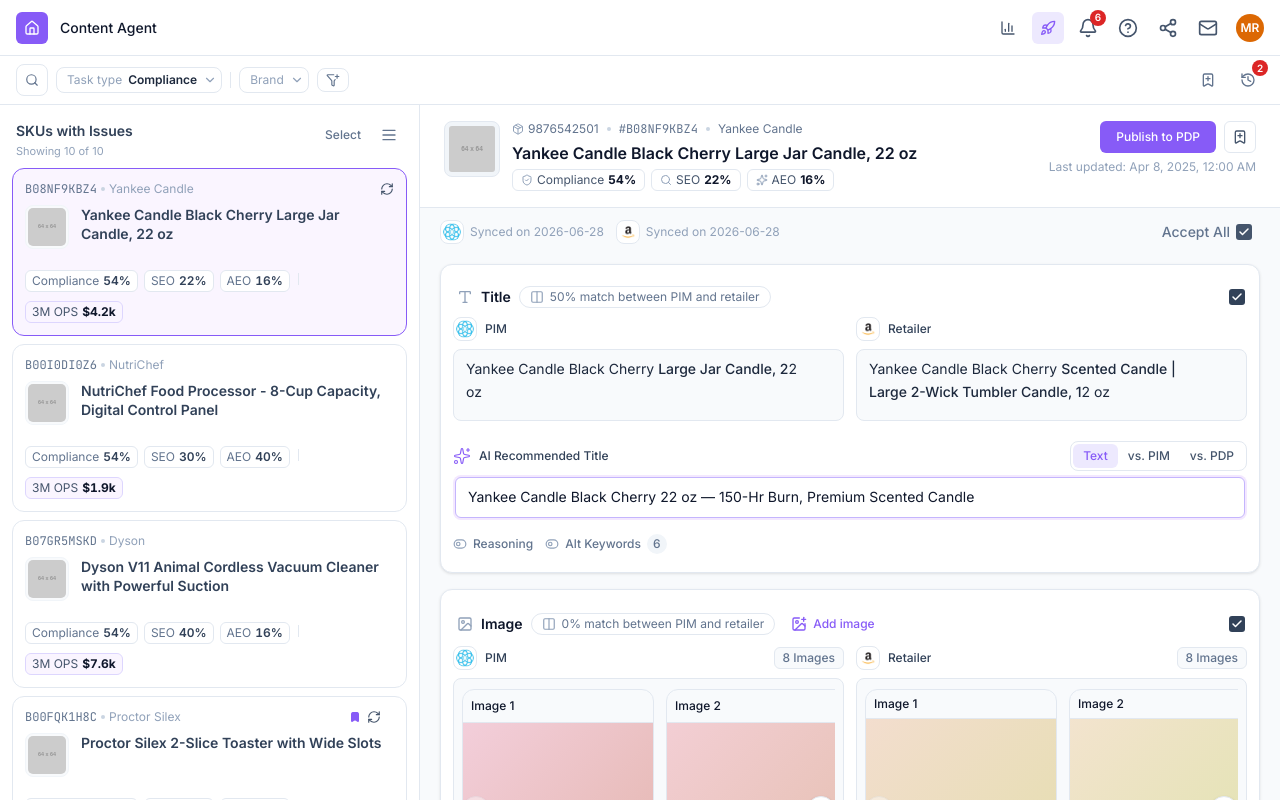
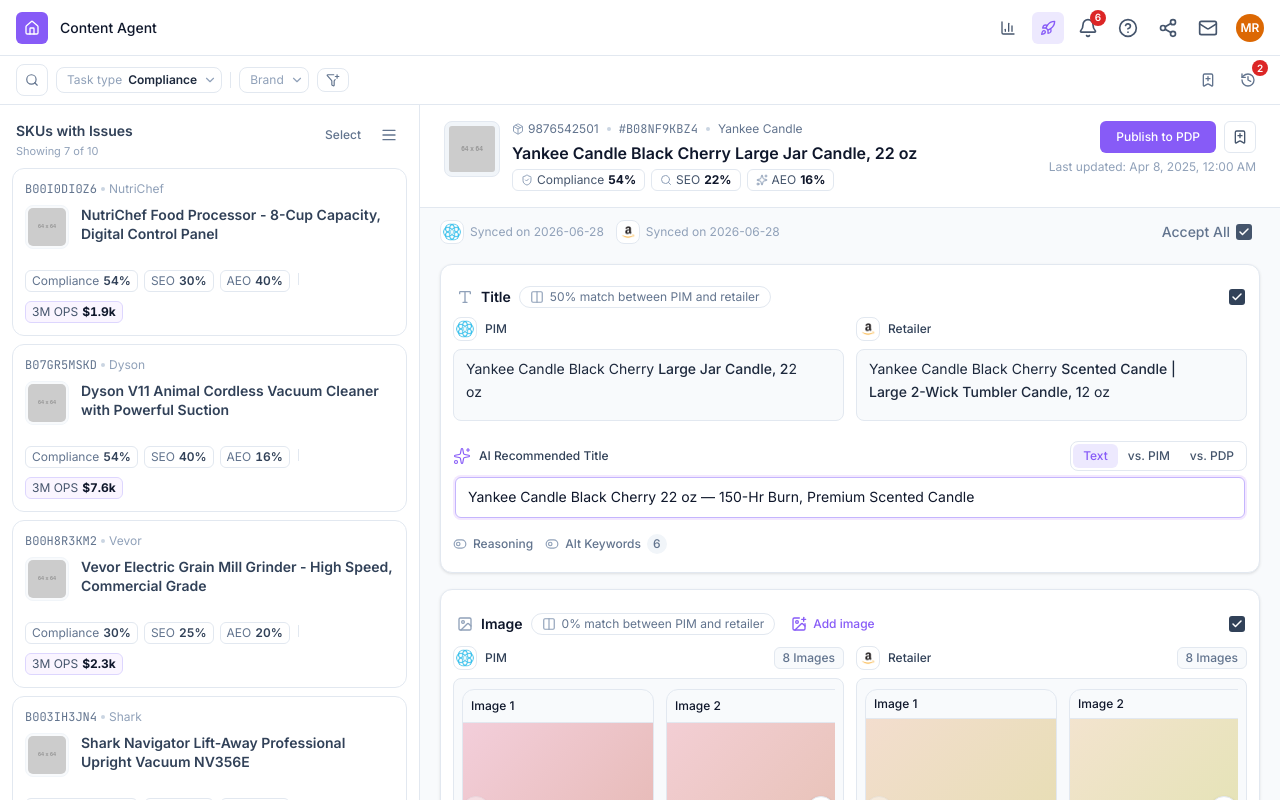
Before and after one commit to CIQDesignGit/ContentAgentRevamp, a Next.js app: page / in a window 1280 px wide. Built offline with nearby package versions, Linux system fonts and the light colour scheme.

Commit message:
add the SKU card move out animation once changes are published

```diff
--- a/package.json
+++ b/package.json
@@ -13,6 +13,7 @@
     "class-variance-authority": "^0.7.1",
     "clsx": "^2.1.1",
     "cmdk": "^1.1.1",
+    "framer-motion": "^12.42.0",
     "lucide-react": "^1.16.0",
     "next": "16.2.6",
     "next-themes": "^0.4.6",
--- a/src/app/page.tsx
+++ b/src/app/page.tsx
@@ -88,8 +88,8 @@
 
   const filteredSkus = useMemo(
     () => MOCK_SKUS
-      // Success SKUs are "done" — they graduate out of the review list
-      .filter((s) => (actionStatusMap[s.id] ?? "to-do") !== "success")
+      // Sidebar is a "to-do" list — only show SKUs that haven't been actioned yet
+      .filter((s) => (actionStatusMap[s.id] ?? "to-do") === "to-do")
       .filter((s) => passesFilter(s, filter) && passesSearch(s, search))
       // When the bookmarks toggle is active, only show bookmarked SKUs
       .filter((s) => !bookmarkedOnly || bookmarkSet.has(s.id))
@@ -130,15 +130,43 @@
 
   const publishBarState: PublishBarState = useMemo(() => {
     const hasPublishable = publishSummary.publishable.length > 0
+    // Pending reviews (unreviewed AI suggestions) also count — user can publish directly.
+    const hasPending = publishSummary.pendingReviewCount > 0
     const inFlight = Boolean(activeBatch) || Boolean(content.isPublishing)
 
     if (inFlight) {
-      // Keep publish enabled when more accepted changes are staged during an active sync.
       return hasPublishable ? "syncing" : "publishing"
     }
-    if (hasPublishable) return "ready"
+    if (hasPublishable || hasPending) return "ready"
     return "disabled"
-  }, [content.isPublishing, activeBatch, publishSummary.publishable.length])
+  }, [content.isPublishing, activeBatch, publishSummary.publishable.length, publishSummary.pendingReviewCount])
+
+  // Combines accepted + still-pending AI suggestions so the dialog shows everything
+  // that will be published (pending items are auto-accepted on confirm).
+  const effectivePublishSummary = useMemo(() => {
+    const acceptedKeys = new Set(publishSummary.publishable.map((f) => f.key))
+    const pendingFields: { key: string; label: string }[] = []
+
+    if (content.titleStatus === "pending" && content.titleRecommendation) {
+      pendingFields.push({ key: "title", label: "Title" })
+    }
+    content.bulletRecommendations.forEach((r) => {
+      if (r.status === "pending") {
+        pendingFields.push({ key: `bullet:${r.id}`, label: r.label || "Bullet" })
+      }
+    })
+    if (content.descriptionStatus === "pending" && content.descriptionRecommendation) {
+      pendingFields.push({ key: "description", label: "Description" })
+    }
+
+    return {
+      ...publishSummary,
+      publishable: [
+        ...publishSummary.publishable,
+        ...pendingFields.filter((f) => !acceptedKeys.has(f.key)),
+      ],
+    }
+  }, [publishSummary, content])
 
   const hasUnpublishedAcceptedChanges = publishSummary.publishable.length > 0
 
@@ -240,12 +268,28 @@
 
   function handlePublishConfirm() {
     setPublishDialogOpen(false)
-    const fieldKeys = publishSummary.publishable.map((f) => f.key)
     const queuedFollowUp = Boolean(activeBatch)
-    const fieldNames = publishSummary.publishable.map((f) => f.label).join(", ")
+    const fieldNames = effectivePublishSummary.publishable.map((f) => f.label).join(", ")
 
     patch((prev) => {
-      const next = applyPublishStart(prev, fieldKeys, queuedFollowUp)
+      // Auto-accept any still-pending recommendations so they get included in this publish.
+      const withAccepted: SkuContent = {
+        ...prev,
+        titleStatus: prev.titleStatus === "pending" ? "accepted" : prev.titleStatus,
+        titleSyncFootprint: prev.titleStatus === "pending" ? "none" : prev.titleSyncFootprint,
+        descriptionStatus: prev.descriptionStatus === "pending" ? "accepted" : prev.descriptionStatus,
+        descriptionSyncFootprint: prev.descriptionStatus === "pending" ? "none" : prev.descriptionSyncFootprint,
+        bulletRecommendations: prev.bulletRecommendations.map((r) =>
+          r.status === "pending"
+            ? { ...r, status: "accepted" as const, syncFootprint: "none" as const, hasUnpublishedEdits: false, footprint: undefined }
+            : r,
+        ),
+      }
+
+      const fieldKeys = getPublishSummary(withAccepted).publishable.map((f) => f.key)
+      if (fieldKeys.length === 0) return withAccepted
+
+      const next = applyPublishStart(withAccepted, fieldKeys, queuedFollowUp)
       const batch = next.publishBatches?.[next.publishBatches.length - 1]
       if (batch && !batch.queuedFollowUp) {
         schedulePublishSimulation(selectedSkuId, batch.id)
@@ -253,12 +297,21 @@
       return next
     })
 
-    // Published SKUs move to "in-progress" until PDP verification completes
-    setActionStatusMap((prev) => ({ ...prev, [selectedSkuId]: "in-progress" }))
-
     toast.success("Your changes are published", {
       description: `${fieldNames} sent to PIM & PDP.`,
     })
+
+    // Capture the next SKU now — filteredSkus still contains the current SKU at this point.
+    // After the status update below it will be removed from the list.
+    const currentIndex = filteredSkus.findIndex((s) => s.id === selectedSkuId)
+    const nextSkuId = filteredSkus[currentIndex + 1]?.id
+
+    // Delay sidebar removal until the confirm dialog has finished closing (~300ms)
+    // so the card exit animation starts after the popup is gone, then auto-advance.
+    setTimeout(() => {
+      setActionStatusMap((prev) => ({ ...prev, [selectedSkuId]: "in-progress" }))
+      if (nextSkuId) setSelectedSkuId(nextSkuId)
+    }, 300)
   }
 
   function handleBookmarkToggle() {
@@ -865,7 +918,7 @@
             seo={selectedSku.metrics.seo}
             aeo={selectedSku.metrics.aeo}
             publishState={publishBarState}
-            publishableCount={publishSummary.publishable.length}
+            publishableCount={effectivePublishSummary.publishable.length}
             selectedCount={includedCount}
             totalSections={4}
             actionStatus={selectedSku.actionStatus}
@@ -889,8 +942,8 @@
           <PublishConfirmDialog
             open={publishDialogOpen}
             onOpenChange={setPublishDialogOpen}
-            summary={publishSummary}
-            hasActiveBatch={publishSummary.hasActiveBatch}
+            summary={effectivePublishSummary}
+            hasActiveBatch={effectivePublishSummary.hasActiveBatch}
             onConfirm={handlePublishConfirm}
           />
 
--- a/src/components/home/sku-sidebar.tsx
+++ b/src/components/home/sku-sidebar.tsx
@@ -1,10 +1,52 @@
 "use client"
 
+import { useEffect, useRef, useState } from "react"
+import { AnimatePresence, motion } from "framer-motion"
 import { AlignJustify, PanelLeftOpen } from "lucide-react"
+import { cn } from "@/lib/utils"
 import { Button } from "@/components/ui/button"
 import { Checkbox, ContentAgentSkuCard, TitleOptimizationSkuCard } from "./sku-card"
 import type { BulkField } from "./bulk-publish-confirm-dialog"
 import type { Sku } from "./types"
+
+// ─── Slide-out hook ───────────────────────────────────────────────────────────
+
+// Total animation budget: 350ms slide starts → 550ms slide ends
+//                         350ms delay → 500ms height collapse (ends at 850ms)
+const TOTAL_MS = 950
+
+function useSlidingList(incoming: Sku[]) {
+  const [rendered, setRendered] = useState<Sku[]>(incoming)
+  const [leavingIds, setLeavingIds] = useState<Set<string>>(new Set())
+  const prevIdsRef = useRef(new Set(incoming.map((s) => s.id)))
+
+  useEffect(() => {
+    const incomingIds = new Set(incoming.map((s) => s.id))
+    const removed = [...prevIdsRef.current].filter((id) => !incomingIds.has(id))
+    prevIdsRef.current = incomingIds
+
+    if (removed.length === 0) {
+      setRendered(incoming)
+      return
+    }
+
+    setLeavingIds((prev) => new Set([...prev, ...removed]))
+    setRendered((prev) => prev.map((s) => incoming.find((i) => i.id === s.id) ?? s))
+
+    const timer = setTimeout(() => {
+      setLeavingIds((prev) => {
+        const next = new Set(prev)
+        removed.forEach((id) => next.delete(id))
+        return next
+      })
+      setRendered(incoming)
+    }, TOTAL_MS)
+
+    return () => clearTimeout(timer)
+  }, [incoming]) // eslint-disable-line react-hooks/exhaustive-deps
+
+  return { rendered, leavingIds }
+}
 
 // All fields forwarded to the confirm dialog — no per-field toggle in sidebar
 const ALL_BULK_FIELDS: BulkField[] = ["title", "images", "bullets", "description"]
@@ -67,8 +109,8 @@
   const allSelected = selectedCount === skus.length && skus.length > 0
   const someSelected = selectedCount > 0 && !allSelected
 
-  // Select the right named card component based on the page context
   const SkuCardComponent = hideMetrics ? TitleOptimizationSkuCard : ContentAgentSkuCard
+  const { rendered, leavingIds } = useSlidingList(skus)
 
   return (
     <aside className="flex w-[420px] shrink-0 flex-col overflow-hidden border-r border-slate-200 bg-white">
@@ -132,12 +174,44 @@
       </div>
 
       {/* ── SKU list ─────────────────────────────────────────────────────────── */}
-      {skus.length === 0 ? (
+      {skus.length === 0 && leavingIds.size === 0 ? (
         <p className="px-4 pb-4 text-xs text-slate-500">No SKUs match the current filter.</p>
       ) : (
-        <ul className="scrollbar-none flex min-h-0 flex-1 flex-col gap-2 overflow-y-auto px-3 pb-4">
-          {skus.map((sku) => (
-            <li key={sku.id}>
+        <ul className="scrollbar-none flex min-h-0 flex-1 flex-col overflow-y-auto px-3 pb-4">
+          {rendered.map((sku) => {
+            const isLeaving = leavingIds.has(sku.id)
+            return (
+              /**
+               * Outer <li> — handles height + gap collapse via CSS grid-rows trick.
+               * This layer is purely layout: it never moves visually.
+               * The delay means the space only starts closing AFTER the card has
+               * mostly slid off screen.
+               */
+              <li
+                key={sku.id}
+                className={cn(
+                  "grid transition-[grid-template-rows,margin-bottom] ease-in-out",
+                  isLeaving
+                    ? "grid-rows-[0fr] mb-0 duration-500 delay-[350ms]"
+                    : "grid-rows-[1fr] mb-2 duration-200 delay-0",
+                )}
+              >
+                {/**
+                 * Inner div — min-h-0 + overflow-hidden are REQUIRED for the
+                 * grid-rows collapse to actually hide content.
+                 * This clips the card at the li boundary as it slides left.
+                 */}
+                <div className="min-h-0 overflow-hidden">
+                  <AnimatePresence>
+                    {!isLeaving && (
+                      <motion.div
+                        key={sku.id}
+                        exit={{ x: "-110%", opacity: 0 }}
+                        transition={{
+                          x:       { duration: 0.55, ease: [0.4, 0, 0.2, 1] },
+                          opacity: { duration: 0.3,  ease: "easeOut" },
+                        }}
+                      >
                         <SkuCardComponent
                           sku={sku}
                           isActive={sku.id === selectedSkuId}
@@ -146,8 +220,13 @@
                           onSelect={() => onSelect(sku.id)}
                           onToggle={() => onToggleSkuSelection(sku.id)}
                         />
+                      </motion.div>
+                    )}
+                  </AnimatePresence>
+                </div>
               </li>
-          ))}
+            )
+          })}
         </ul>
       )}
 
```
Also changed, not shown: src/components/home/bullet-section.tsx (+6 -3 lines), src/components/home/product-header.tsx (+3 -6 lines), 1 other file (tests, documents, lock files or other folders). Lines whose indentation alone changed are shown as unchanged.
